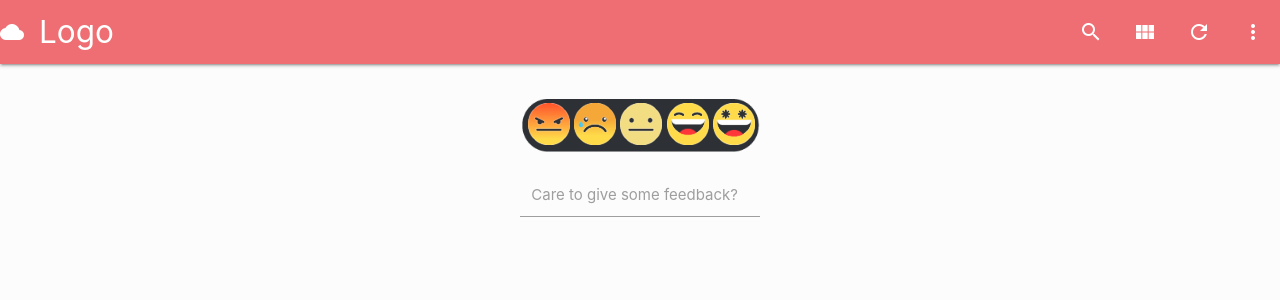
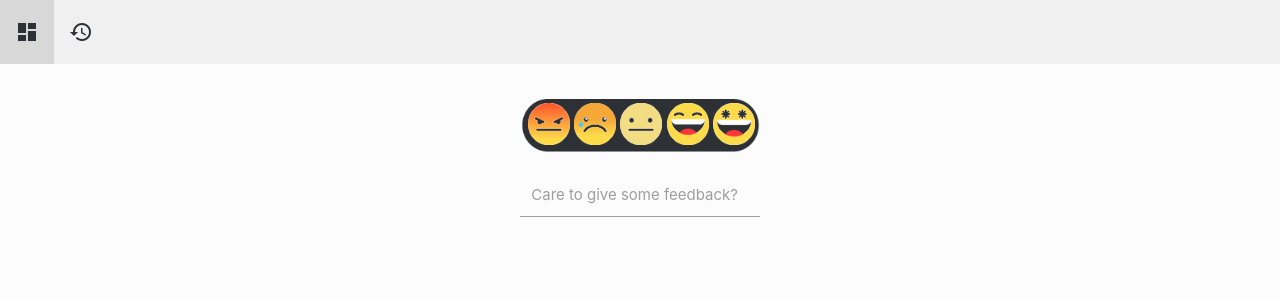
Before and after one commit to JosephEnd/django-heroku-starter-project, a Django app: page / in a window 1280 px wide. Shown: the top 300 px of the page. Run offline with Django 3.2, Linux system fonts and the light colour scheme; some libraries are stand-ins or nearby versions.

Commit message:
[ 169499638 ] Materialize navabar in project to navigate to rating history as story requires.

```diff
--- a/src/rating/static/css/style.css
+++ b/src/rating/static/css/style.css
@@ -58,6 +58,30 @@
   padding:          0 !important;
   margin-top:       0 !important;
   margin-bottom:    0 !important;
+}
+
+/*------------------------------------------*/
+/* Navbar specific css                      */
+/*------------------------------------------*/
+
+/* Navbar at bottom for Mobile */
+nav {
+  -webkit-box-shadow: none !important;
+  box-shadow:       none !important;
+}
+
+.nav-wrapper {
+
+  background-color: #f0f0f0;
+  overflow:         hidden;
+  position:         fixed;
+  bottom:           0;
+  width:            100%;
+}
+
+/* Style the links inside the navigation bar */
+.nav-wrapper a {
+  color: #2d3034;
 }
 
 
--- a/src/rating/templates/rating/happinessrating.html
+++ b/src/rating/templates/rating/happinessrating.html
@@ -33,22 +33,18 @@
 
       <div class="row">
         <nav>
-          <div class="nav-wrapper">
-            <a href="#!" class="brand-logo"><i class="material-icons">cloud</i>Logo</a>
-            <ul class="right hide-on-med-and-down">
-              <li><a href="sass.html"><i class="material-icons">search</i></a></li>
-              <li><a href="badges.html"><i class="material-icons">view_module</i></a></li>
-              <li><a href="collapsible.html"><i class="material-icons">refresh</i></a></li>
-              <li><a href="mobile.html"><i class="material-icons">more_vert</i></a></li>
-            </ul>
-          </div>
-        </nav>
+            <div class="nav-wrapper">
+              <ul class="left">
+                <li><a href="https://www.jquery-az.com/"><i class="material-icons">dashboard</i></a></li>
+                <li><a href="https://www.jquery-az.com/bootstrap-4/"><i class="material-icons">history</i></a></li>
+              </ul>
+            </div>
+          </nav>
       </div>
 
-      <!-- Container for Nesting -->
-      <div class="flex-row">
-      <!-- Ratings bar row -->
-        <div class="row">
+
+      <div class="flex-row"><!-- Container for Nesting -->
+        <div class="row"><!-- Ratings bar row -->
             <div class="happinessbar"> <!-- This is the Ratings bar with the icons -->
                 <ul class="smileyRatingBarList">
                   <li>
@@ -95,8 +91,8 @@
             </div>
           </div>
 
-    <!-- Rating textfield -->
-      <div class="row">
+
+      <div class="row"><!-- Rating textfield -->
           <form class="col 12">
             <div class="row ratingfeedback">
               <div class="input-field col s12">
```
